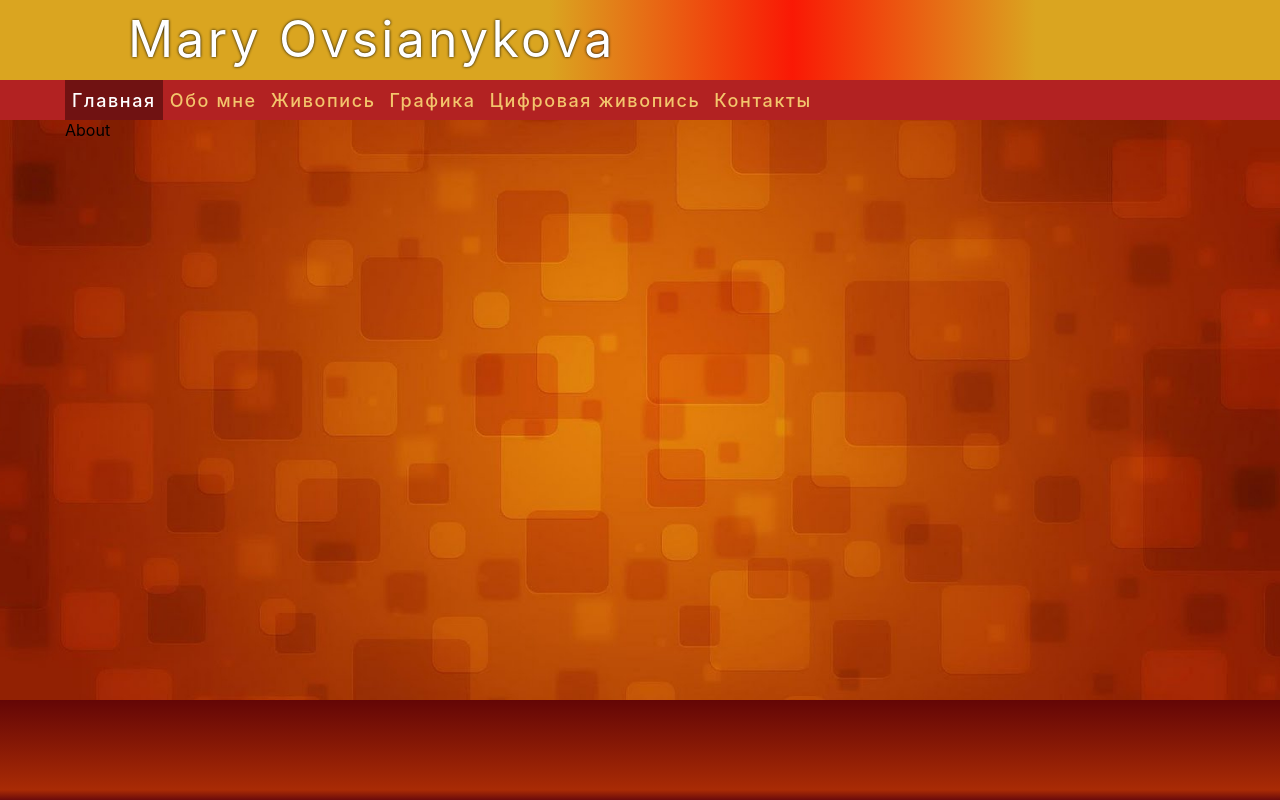
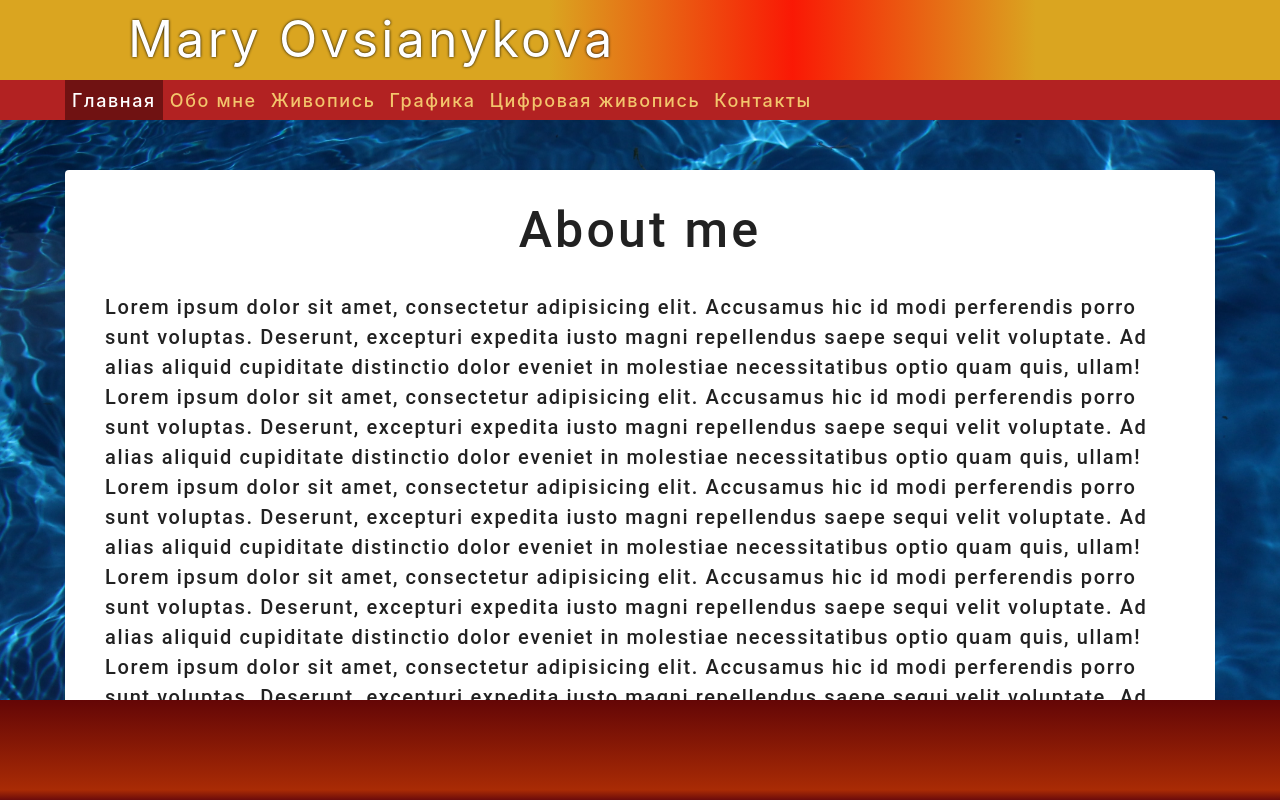
Before and after one commit to sovsianykov/mary, a React (Create React App) app: page /about in a window 1280 px wide. Built offline with nearby package versions, Linux system fonts and the light colour scheme.

Commit message:
first blue

```diff
--- a/src/components/MainGrid/GridItem.tsx
+++ b/src/components/MainGrid/GridItem.tsx
@@ -1,4 +1,6 @@
 import React from 'react';
+
+
 
 const GridItem = () => {
     return (
--- a/src/index.scss
+++ b/src/index.scss
@@ -5,7 +5,7 @@ body {
     sans-serif;
   -webkit-font-smoothing: antialiased;
   -moz-osx-font-smoothing: grayscale;
-  background: url("./assets/maryBg.jpg") no-repeat center center / cover ;
+  background: url("./assets/Bgunsplash.jpg") no-repeat center center / cover ;
 }
 
 code {
--- a/src/pages/About/About.tsx
+++ b/src/pages/About/About.tsx
@@ -1,13 +1,75 @@
-import React from 'react';
-import styles from "./About.module.scss"
+import React, {FunctionComponent} from "react";
+import styles from "./About.module.scss";
+import {
+  createStyles,
+  makeStyles,
+  Paper,
+  Theme,
+  Typography,
+} from "@material-ui/core";
+  const useStyles = makeStyles<Theme>((theme: Theme) => {
+  return createStyles({
+    rootWrapper: {
+      display: "flex",
+      width: "100%",
+      margin: " 0 auto",
+    },
+    root: {
+      marginTop: "50px",
+      padding: "10px",
+      width: "100%",
+    },
+    title: {
+      marginTop: "20px",
+      fontSize: "50px",
+      letterSpacing: ".2rem",
+      fontWeight: 500,
+    },
+    text: {
+      fontSize: "20px",
+      padding: " 30px",
+      letterSpacing: ".1rem",
+      fontWeight: 500,
+    },
+  });
+});
 
-
-const About = () => {
-    return (
-        <section>
-            About
-        </section>
-    );
+const About: FunctionComponent = () => {
+  const classes = useStyles();
+  return (
+    <section className={classes.rootWrapper}>
+      <Paper className={classes.root}>
+        <Typography className={classes.title} variant="h4" align="center">
+          About me
+        </Typography>
+        <Typography className={classes.text} variant="body1">
+          Lorem ipsum dolor sit amet, consectetur adipisicing elit. Accusamus
+          hic id modi perferendis porro sunt voluptas. Deserunt, excepturi
+          expedita iusto magni repellendus saepe sequi velit voluptate. Ad alias
+          aliquid cupiditate distinctio dolor eveniet in molestiae
+          necessitatibus optio quam quis, ullam! Lorem ipsum dolor sit amet,
+          consectetur adipisicing elit. Accusamus hic id modi perferendis porro
+          sunt voluptas. Deserunt, excepturi expedita iusto magni repellendus
+          saepe sequi velit voluptate. Ad alias aliquid cupiditate distinctio
+          dolor eveniet in molestiae necessitatibus optio quam quis, ullam!
+          Lorem ipsum dolor sit amet, consectetur adipisicing elit. Accusamus
+          hic id modi perferendis porro sunt voluptas. Deserunt, excepturi
+          expedita iusto magni repellendus saepe sequi velit voluptate. Ad alias
+          aliquid cupiditate distinctio dolor eveniet in molestiae
+          necessitatibus optio quam quis, ullam! Lorem ipsum dolor sit amet,
+          consectetur adipisicing elit. Accusamus hic id modi perferendis porro
+          sunt voluptas. Deserunt, excepturi expedita iusto magni repellendus
+          saepe sequi velit voluptate. Ad alias aliquid cupiditate distinctio
+          dolor eveniet in molestiae necessitatibus optio quam quis, ullam!
+          Lorem ipsum dolor sit amet, consectetur adipisicing elit. Accusamus
+          hic id modi perferendis porro sunt voluptas. Deserunt, excepturi
+          expedita iusto magni repellendus saepe sequi velit voluptate. Ad alias
+          aliquid cupiditate distinctio dolor eveniet in molestiae
+          necessitatibus optio quam quis, ullam!
+        </Typography>
+      </Paper>
+    </section>
+  );
 };
 
 export default About;
--- a/src/pages/Home/Home.module.scss
+++ b/src/pages/Home/Home.module.scss
@@ -1,5 +1,4 @@
 .home {
-
   width: 100%;
   color: #ffffff;
   text-shadow: 0 0 1px #000000;
--- a/src/pages/Home/Home.tsx
+++ b/src/pages/Home/Home.tsx
@@ -1,4 +1,4 @@
-import React from 'react';
+import React, { memo } from 'react';
 import styles from "./Home.module.scss"
 import HeroPhoto from "../../components/HeroPhoto/HeroPhoto";
 import {Grid, Typography} from "@material-ui/core";
@@ -23,4 +23,4 @@ const Home = () => {
     );
 };
 
-export default Home;
+export default memo(Home);
--- a/src/pages/Painting/Painting.tsx
+++ b/src/pages/Painting/Painting.tsx
@@ -1,5 +1,33 @@
 import React from 'react';
 import styles from "./Painting.module.scss"
+import {createStyles, makeStyles, Theme} from "@material-ui/core";
+
+const useStyles = makeStyles<Theme>((theme: Theme) => {
+    return createStyles({
+        rootWrapper: {
+            display: "flex",
+            width: "100%",
+            margin: " 0 auto",
+        },
+        root: {
+            marginTop: "50px",
+            padding: "10px",
+            width: "100%",
+        },
+        title: {
+            marginTop: "20px",
+            fontSize: "50px",
+            letterSpacing: ".2rem",
+            fontWeight: 500,
+        },
+        text: {
+            fontSize: "20px",
+            padding: " 30px",
+            letterSpacing: ".1rem",
+            fontWeight: 500,
+        },
+    });
+});
 
 const Painting = () => {
     return (
```
Also changed, not shown: src/assets/Bgunsplash.jpg (added).
